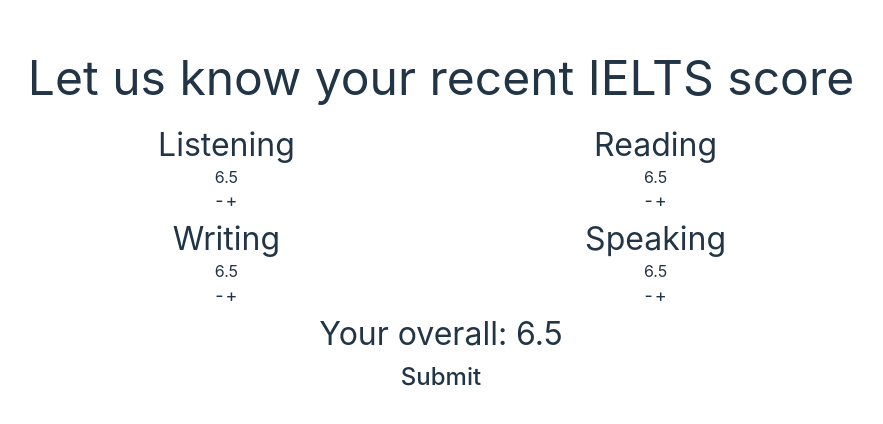
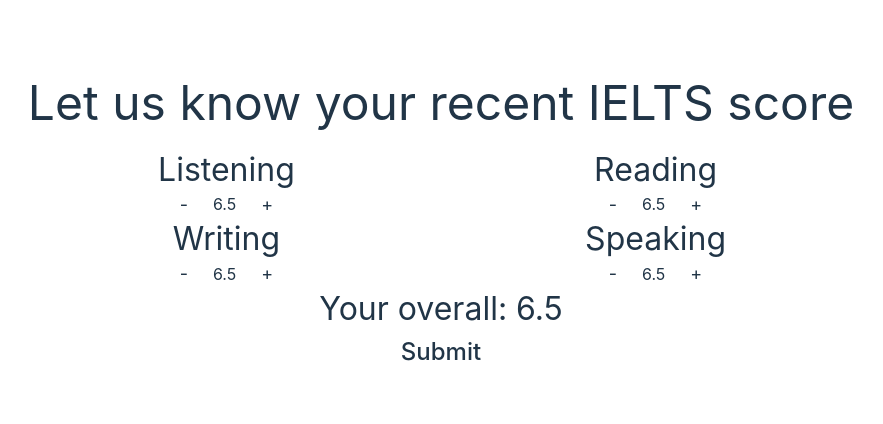
Before and after one commit to kanadetakamiya/thangdeptrai, a React (Vite) app: page / in a window 1280 px wide. Shown: the part 184-608 px from the top of the page, without its empty margins (199-1082 px from the left). Built offline with nearby package versions, Linux system fonts and the light colour scheme.

Commit message:
modified:   src/App.css 	modified:   src/App.tsx

```diff
--- a/src/App.tsx
+++ b/src/App.tsx
@@ -1,6 +1,7 @@
 import { useState } from "react";
 import { Router, Route, Link } from "wouter";
 import "./App.css";
+
 function Home() {
   const [lisScore, setLisScore] = useState(6.5);
   const [readScore, setReadScore] = useState(6.5);
@@ -79,32 +80,98 @@
       <div className="score">
         <div>
           <h2 style={{ fontSize: "xx-large" }}>Listening</h2>
-          <h1>{lisScore}</h1>
-          <button onClick={() => adjust(skills.LIS, signs.MINUS)}>-</button>
-          <button onClick={() => adjust(skills.LIS, signs.PLUS)}>+</button>
+          <h1>
+            <button
+              style={{ verticalAlign: "middle" }}
+              onClick={() => adjust(skills.LIS, signs.MINUS)}>
+              -
+            </button>
+            <span
+              style={{
+                verticalAlign: "middle",
+                margin: "1.5rem",
+              }}>
+              {(Math.round(lisScore * 10) / 10).toFixed(1)}
+            </span>
+            <button
+              style={{ verticalAlign: "middle" }}
+              onClick={() => adjust(skills.LIS, signs.PLUS)}>
+              +
+            </button>
+          </h1>
         </div>
         <div>
           <h2 style={{ fontSize: "xx-large" }}>Reading</h2>
-          <h1>{readScore}</h1>
-          <button onClick={() => adjust(skills.READ, signs.MINUS)}>-</button>
-          <button onClick={() => adjust(skills.READ, signs.PLUS)}>+</button>
+          <h1>
+            <button
+              style={{ verticalAlign: "middle" }}
+              onClick={() => adjust(skills.READ, signs.MINUS)}>
+              -
+            </button>
+            <span
+              style={{
+                verticalAlign: "middle",
+                margin: "1.5rem",
+              }}>
+              {(Math.round(readScore * 10) / 10).toFixed(1)}
+            </span>
+            <button
+              style={{ verticalAlign: "middle" }}
+              onClick={() => adjust(skills.READ, signs.PLUS)}>
+              +
+            </button>
+          </h1>
         </div>
       </div>
       <div className="score">
         <div>
           <h2 style={{ fontSize: "xx-large" }}>Writing</h2>
-          <h1>{writeScore}</h1>
-          <button onClick={() => adjust(skills.WRITE, signs.MINUS)}>-</button>
-          <button onClick={() => adjust(skills.WRITE, signs.PLUS)}>+</button>
+          <h1>
+            <button
+              style={{ verticalAlign: "middle" }}
+              onClick={() => adjust(skills.WRITE, signs.MINUS)}>
+              -
+            </button>
+            <span
+              style={{
+                verticalAlign: "middle",
+                margin: "1.5rem",
+              }}>
+              {(Math.round(writeScore * 10) / 10).toFixed(1)}
+            </span>
+            <button
+              style={{ verticalAlign: "middle" }}
+              onClick={() => adjust(skills.WRITE, signs.PLUS)}>
+              +
+            </button>
+          </h1>
         </div>
         <div>
           <h2 style={{ fontSize: "xx-large" }}>Speaking</h2>
-          <h1>{speakScore}</h1>
-          <button onClick={() => adjust(skills.SPEAK, signs.MINUS)}>-</button>
-          <button onClick={() => adjust(skills.SPEAK, signs.PLUS)}>+</button>
+          <h1>
+            <button
+              style={{ verticalAlign: "middle" }}
+              onClick={() => adjust(skills.SPEAK, signs.MINUS)}>
+              -
+            </button>
+            <span
+              style={{
+                verticalAlign: "middle",
+                margin: "1.5rem",
+              }}>
+              {(Math.round(speakScore * 10) / 10).toFixed(1)}
+            </span>
+            <button
+              style={{ verticalAlign: "middle" }}
+              onClick={() => adjust(skills.SPEAK, signs.PLUS)}>
+              +
+            </button>
+          </h1>
         </div>
       </div>
-      <h2 style={{ fontSize: "xx-large" }}>Your overall: {totalScore}</h2>
+      <h2 style={{ fontSize: "xx-large" }}>
+        Your overall: {(Math.round(totalScore * 10) / 10).toFixed(1)}
+      </h2>
       <button className="submit">
         <Link to="/about">Submit</Link>
       </button>
```
Also changed, not shown: src/App.css (line endings or trailing spaces).
